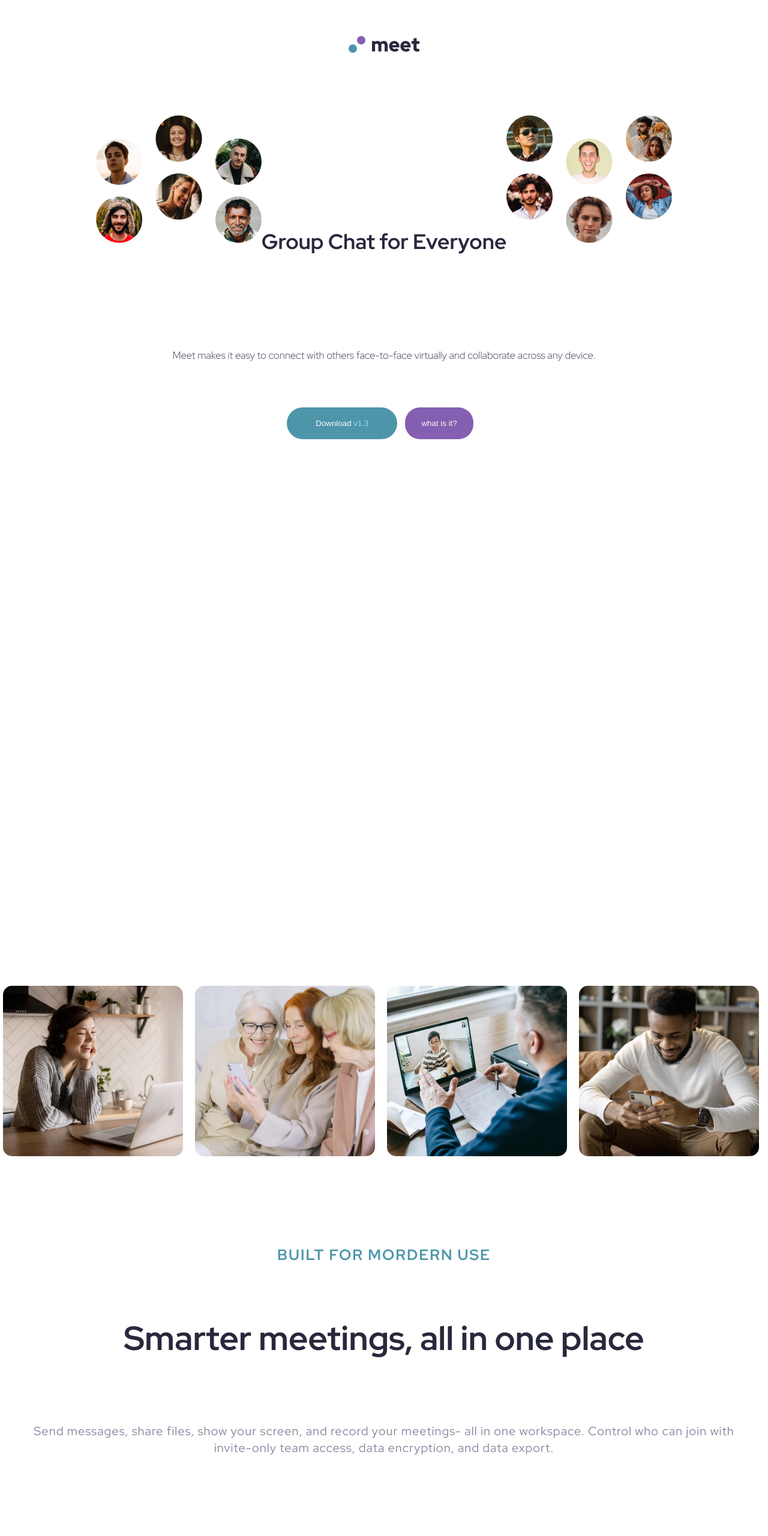
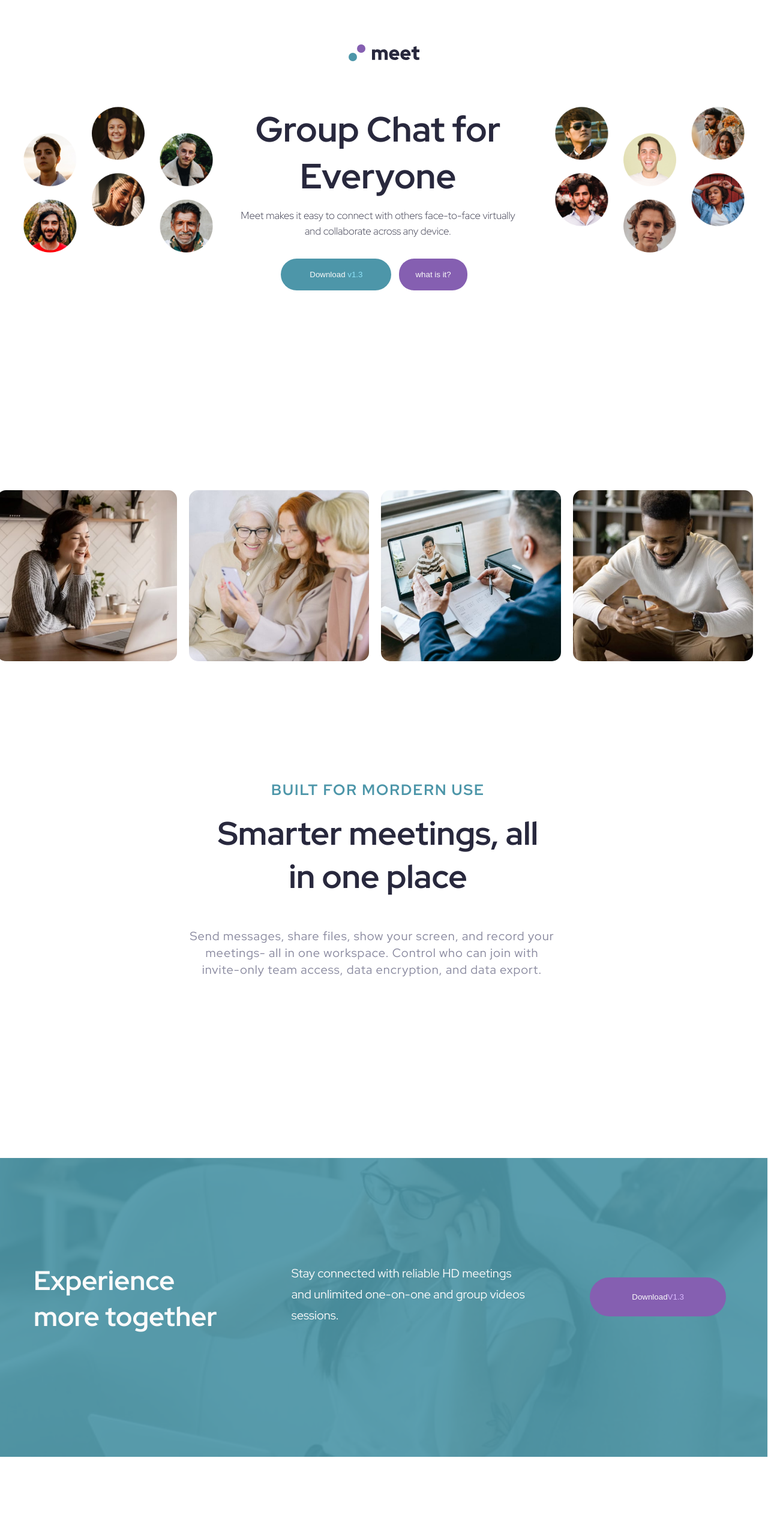
Before and after one commit to EdimAyang/github, a plain HTML site: page meet landing page/index.html in a window 1280 px wide. Shown: the top 2560 px of the page at 60% size. After the commit the page ends 2440 px from the top, so only its background shows below. Drawn offline with Linux system fonts and the light colour scheme.

Commit message:
modified

```diff
--- a/meet landing page/index.html
+++ b/meet landing page/index.html
@@ -22,16 +22,16 @@
 
         <div class="head">
 
-            <div>
-            <div class="left">
-                <img src="/assets/desktop/image-hero-left.png" alt="image">
+            <div class="img-hero">
+                <img src="/assets/tablet/image-hero.png" alt="">
             </div>
 
+            <div class="left">
+                <img src="/assets/desktop/image-hero-left.png" alt="">
             </div>
-            <div>
+
             <div class="right">
-                <img src="/assets/desktop/image-hero-right.png" alt="image">
-            </div>
+                <img src="/assets/desktop/image-hero-right.png" alt="">
             </div>
 
         </div>
@@ -67,6 +67,7 @@
 
         </div>
 
+        <div class="section">
         <div class="middle-text">
             <div class="middle-p1">
                 <h3>BUILT FOR MORDERN USE</h3>
@@ -84,6 +85,7 @@
 
     <div class="footer">
         <div class="foot-w">
+
         <div class="overlay">
         </div>
         <div class="foot-h4">
@@ -95,8 +97,9 @@
         </div>
 
         <div class="button2">
-            <button class="btn3">Download <span>V1.3</span></button>
+            <button class="btn3">Download<span>V1.3</span></button>
         </div>
+    </div>
     </div>
     </div>
 </div>
--- a/meet landing page/style.css
+++ b/meet landing page/style.css
@@ -51,21 +51,18 @@ body {
 
 }
 
-.left{
-    width:44vw;
-
+.img-hero{
+    display: flex;
+    justify-content: center;
+    transform: scale(0.5);
 }
 
-
-
-.left img{
-    transform: scale(0.4);
-    padding: 10px;
+.left{
+    display: none;
 }
 
-.right img{
-    transform: scale(0.4);
-    padding: 10px;
+.right{
+    display: none;
 }
 
 .head-text{
@@ -254,20 +251,9 @@ body {
         }
 
 
-    .left{
-        width:60vw;
 
-    }
-
-
-    .left img{
-        transform: scale(1.0);
-        padding: 10px;
-    }
-
-    .right img{
-        transform: scale(1.0);
-        padding: 10px;
+.img-hero img{
+    transform: scale(1.9);
 }
 
     .head-text{
@@ -329,7 +315,7 @@ body {
     margin-bottom: 0;
     min-width:100%;
     min-height: 400px;
-    background: url(/assets/mobile/image-footer.jpg);
+    background: url(/assets/tablet/image-footer.jpg);
     background-repeat: no-repeat;
     background-size: cover;
     position: relative;
@@ -397,16 +383,17 @@ body {
     .body{
         margin: 0 auto;
         box-sizing: border-box;
+        width: 1440px;
     }
 
     .wrapper{
         width: 100vw;
-        margin: 0 auto;
+        height: 100vh;
     }
 
     .logo{
-        padding: 20px;
-        font-size: 2em;
+        padding: 10px;
+        font-size: 3.5em;
     }
 
 
@@ -416,48 +403,59 @@ body {
         display: flex;
     }
 
+    .img-hero{
+        display: none;
+    }
 
     .left{
- width:414px ;
- position: relative;
- right: 135px;
+        display: contents;
     }
 
     .right{
-    position: relative;
-    left:135px ;
+        display: contents;
+    }
+
+    .head{
+        display: flex;
+        justify-content: space-between;
+        align-content: center;
+
     }
 
 
 .left img{
-    transform: scale(0.7);
-    padding: 10px;
-
+    transform: scale(0.8);
 }
 
 .right img{
-    transform: scale(0.7);
+    transform: scale(0.8);
+}
+
+.head-text{
+    width:50%;
+    position: relative;
+    left: 310px;
+    top: -350px;
+    padding: 20px;
+}
+
+
+.h3-text h3 {
     padding: 10px;
 
-
-}
-
-.h3-text{
-    padding: 4px;
-    font-size: 30px;
-    position: relative;
-    top: -90px;
 }
 
 .head-p p{
     font-size: 17px;
     padding: 60px;
+    margin-top: -100px;
 
 }
 
 .head-button{
     display: flex;
     align-items: center;
+    margin-top: -40px;
 }
 
 .btn2{
@@ -472,42 +470,56 @@ body {
 
 .middle-p1 h3{
     position: relative;
-    top: -200px;
+    top: -150px;
     font-size:25px ;
 }
 .middle-p2 p{
     position: relative;
     top: -200px;
+    left: 310px;
     font-size: 20px;
-    padding: 49px;
+    padding: 9px;
     line-height: 1.4em;
+    width: 50%;
 }
 
 .middle-h3 h3{
     position: relative;
-    top: -200px;
-    font-size: 3.5em;
-    padding: 55px;
+    left:320px ;
+    font-size: 3.4em;
+    padding: 40px;
+    width: 50%;
 }
 
+.section{
+    width: 100vw;
+}
 
 .footer {
 display: flex;
+flex-wrap: wrap;
 margin: 0 auto;
-flex-wrap: wrap;
-margin-bottom: 0;
-min-width:100%;
-min-height: 400px;
-background: url(/assets/mobile/image-footer.jpg);
+margin-top: 90px;
+margin-right: -10px;
+margin-bottom:-9px;
+background: url(/assets/desktop/image-footer.jpg);
 background-repeat: no-repeat;
 background-size: cover;
+background-position: center;
 position: relative;
 overflow: hidden;
 justify-content: center;
 align-items: center;
 flex: 1;
 color: #fafafa;
-padding:30px ;
+
+}
+
+.foot-w{
+    display: flex;
+    justify-content: center;
+    align-items: center;
+    justify-content: space-between;
 }
 
 .overlay{
@@ -520,34 +532,36 @@ background: #4d97a9e8;
 }
 
 .footer  h4 {
-position: relative;
 z-index: 1;
-font-size: 48px;
-margin-top:-30px;
-padding: 50px;
+font-size: 45px;
+text-align: start;
+padding: 0;
+margin-left:35px;
 
 }
 
 .footer p{
-position: relative;
-margin-top: -7%;
 font-size: 20px;
-padding: 25px;
-line-height: 27px;
+padding: 10px;
+line-height: 35px;
+text-align: start;
+width: 68%;
+margin-left: 95px;
+padding: 0;
 }
 
 .button2 {
-margin-top: 15px;
+margin-right: 39px;
 }
 
 .btn3{
     background-color:#855fb1;
     color: #fafafa ;
-    padding-left:48px;
-    padding-right: 48px;
-    padding-top: 19px;
-    padding-bottom: 19px;
-    border-radius:29px ;
+    padding-left:70px;
+    padding-right: 70px;
+    padding-top: 25px;
+    padding-bottom: 25px;
+    border-radius:35px ;
     border: none;
 
 }
```
Lines whose indentation alone changed are shown as unchanged.
